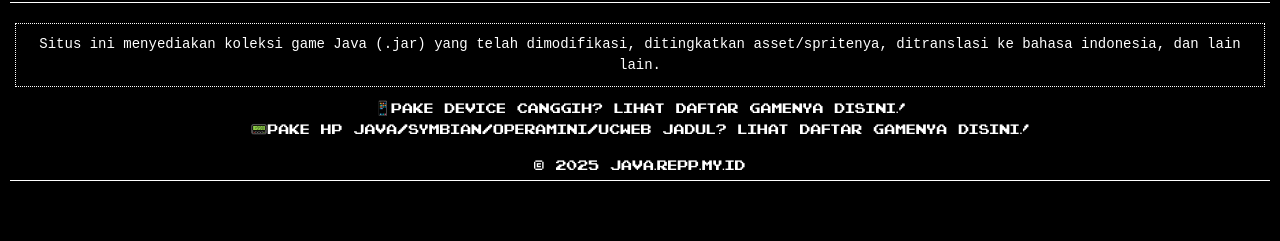
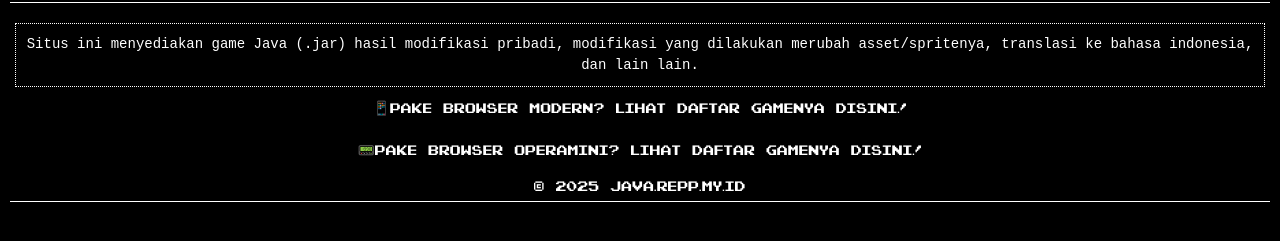
Before and after one commit to rifqirowi33/j2me-web-project, a website: page frontend/index.html in a window 1280 px wide. Shown: the part 81-322 px from the top of the page. Drawn offline with Linux system fonts and the light colour scheme.

Commit message:
add info

```diff
--- a/backend/index.js
+++ b/backend/index.js
@@ -65,7 +65,7 @@ app.get("/games", (req, res) => {
       </main>
 
       <footer>
-        <p>© 2025 JAVA.REPP.MY.ID</p>
+        <p>© 2025 <a href="https://java.repp.my.id">JAVA.REPP.MY.ID</a></p>
       </footer>
 
     </body>
@@ -190,7 +190,7 @@ app.get("/games-classic", (req, res) => {
       <p>Mendukung Opera Mini dan HP Jadul! Klik judul untuk melihat detail game</p>
       <ul style="list-style:none;padding:0">${list}</ul>
       <hr>
-      <small>&copy; 2025 java.repp.my.id</small>
+      <small>&copy; 2025 java.repp.my.id </small>
     </body>
     </html>
   `;
--- a/frontend/index.html
+++ b/frontend/index.html
@@ -15,15 +15,17 @@
 
 <main>
   <p style="text-align: center;  border: 1px dotted white; padding: 10px; font-family: monospace;">
-    Situs ini menyediakan koleksi game Java (.jar) yang telah dimodifikasi, ditingkatkan asset/spritenya, ditranslasi ke bahasa indonesia, dan lain lain.
+    Situs ini menyediakan game Java (.jar) hasil modifikasi pribadi, modifikasi yang dilakukan merubah asset/spritenya, translasi ke bahasa indonesia, dan lain lain.
   </p>
 
   <p style="text-align: center; margin-top: 10px;">
-    <a href="/games">📱Pake Device Canggih? Lihat Daftar Gamenya disini!</a><br>
-    <a href="/games-classic">📟Pake HP java/symbian/operamini/ucweb jadul? Lihat Daftar Gamenya disini!</a>
+    <a href="/games">📱Pake Browser Modern? Lihat Daftar Gamenya disini!</a><br>
+    <br>
+    <a href="/games-classic">📟Pake Browser Operamini? Lihat Daftar Gamenya disini!</a>
+    <br>
   </p>
 </main>
 
 <footer>
-  <p>© 2025 JAVA.REPP.MY.ID</p>
+  <p>© 2025 <a href="https://java.repp.my.id">JAVA.REPP.MY.ID</a> </p>
 </footer>
```
Also changed, not shown: frontend/game.html (+1 -1 lines).
